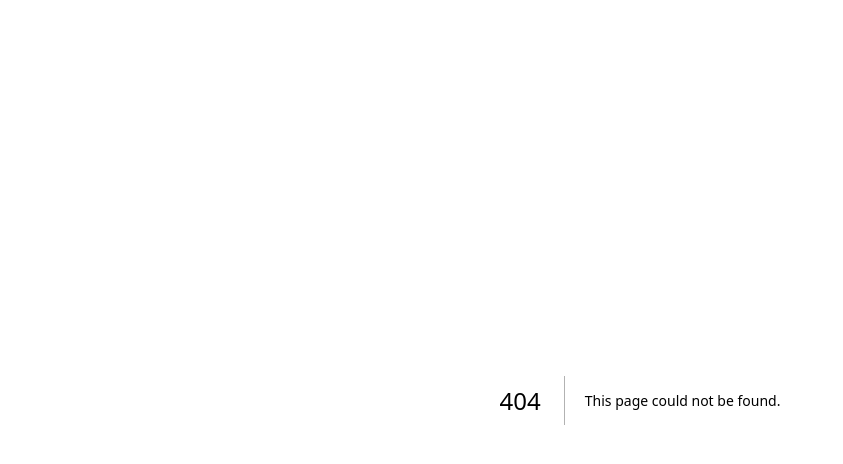
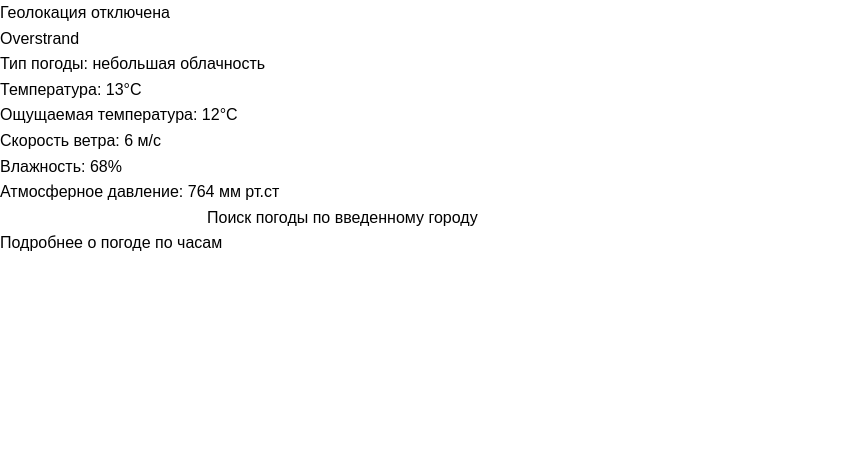
Before and after one commit to Matuxa1503/WeatherApp, a Next.js app: page /RootPage in a window 1280 px wide. Before the commit this address had no page. Shown: the top 464 px of the page, without its empty margins (0-843 px from the left). Built offline with nearby package versions, Linux system fonts and the light colour scheme; no server answers.

Commit message:
rename Geolocation.js in RootPage.js. add utils getLocation.js

```diff
--- a/components/ShowWeatherData.jsx
+++ b/components/ShowWeatherData.jsx
@@ -1,18 +1,18 @@
-const ShowWeatherData = ({ data, namePage }) => {
+const ShowWeatherData = ({ data, pageName }) => {
   const convert = (item) => {
     return Math.round(item);
   };
 
   return (
     <div>
-      <h1>{namePage === 'rootPage' ? data.name : data.dt_txt}</h1>
+      <h1>{pageName === 'rootPage' ? data.name : data.dt_txt}</h1>
       <p>Тип погоды: {data.weather[0].description}</p>
       <p>Температура: {convert(data.main.temp)}°C</p>
       <p>Ощущаемая температура: {convert(data.main.feels_like)}°C</p>
       <p>Скорость ветра: {convert(data.wind.speed)} м/с</p>
       <p>Влажность: {data.main.humidity}%</p>
       <p>Атмосферное давление: {convert(data.main.pressure * 0.750061683)} мм рт.ст</p>
-      {namePage === 'moreInfoPage' && (
+      {pageName === 'moreInfoPage' && (
         <>
           <p>Видимость: {convert(data.visibility)} м</p>
           <p>Вероятность осадков: {data.pop * 100} %</p>
--- a/pages/Geolocation.js
+++ b/pages/RootPage.js
@@ -2,10 +2,11 @@
 import { getWeatherData } from './api/api';
 import Link from 'next/link';
 import ShowWeatherData from '../components/ShowWeatherData';
+import { getLocation } from '../utils/getLocation';
 
-const Geolocation = () => {
+const RootPage = () => {
   const defaultCoords = { latitude: 53.55, longitude: 2.4333 };
-  const [data, setData] = useState({
+  const [dataWeather, setWeather] = useState({
     coord: {
       lon: 2.4333,
       lat: 53.55,
@@ -53,7 +54,7 @@
   });
   const [city, setCity] = useState('');
   const [coords, setCoords] = useState({ latitude: defaultCoords.latitude, longitude: defaultCoords.longitude });
-  const [error, setErrorLocation] = useState('');
+  const [hasError, setHasError] = useState('');
   const [reqError, setReqError] = useState('');
   const [isGpsOn, setGps] = useState(false);
 
@@ -65,32 +66,7 @@
       setReqError(err);
     } else {
       setReqError('');
-      console.log(weatherData);
-      setData(weatherData);
-    }
-  };
-
-  const getLocation = () => {
-    if (navigator !== undefined && navigator.geolocation) {
-      navigator.geolocation.getCurrentPosition(
-        (position) => {
-          setCoords({ latitude: position.coords.latitude, longitude: position.coords.longitude });
-          setReqError('');
-          setGps(true);
-          // вызываем useEffect с getData() когда поменялись координаты и геолокация включена
-        },
-        (err) => {
-          if (err.code === err.PERMISSION_DENIED) {
-            setGps(false);
-            setCoords({ latitude: defaultCoords.latitude, longitude: defaultCoords.longitude });
-            setReqError('');
-            // getData();
-          } else {
-            setErrorLocation(err.message);
-          }
-        },
-        { enableHighAccuracy: false, timeout: 10000, maximumAge: 0 }
-      );
+      setWeather(weatherData);
     }
   };
 
@@ -100,11 +76,11 @@
   };
 
   useEffect(() => {
-    // getLocation();
+    getLocation(defaultCoords, setCoords, setReqError, setGps, setHasError, getData);
 
     return () => {
-      // setData('');
-      setErrorLocation('');
+      // setWeather('');
+      setHasError('');
       setGps(false);
       setReqError('');
     };
@@ -118,21 +94,21 @@
 
   return (
     <>
-      {error ? (
-        <p>Ошибка: err.message</p>
-      ) : data === '' ? (
-        <p>Загрузка данных...</p>
-      ) : (
+      {hasError && <p>Ошибка загрузки</p>}
+      {!hasError && dataWeather === null && <p>Загрузка данных...</p>}
+      {!hasError && dataWeather && (
         <div>
-          <p>Геолокация {isGpsOn ? 'включена' : 'отключена'}</p>
-          <ShowWeatherData data={data} namePage={pageName} />
+          <div>
+            <p>Геолокация {isGpsOn ? 'включена' : 'отключена'}</p>
+            <ShowWeatherData data={dataWeather} pageName={pageName} />
+          </div>
           <div>
             <input type="text" value={city} onChange={(e) => setCity(e.target.value)} />
             <button onClick={getWeatherCity}>Поиск погоды по введенному городу</button>
-            {reqError && <p>Неккоректный запрос города</p>}
+            {reqError && <p>Неккоректный запрос ввода</p>}
           </div>
           <div>
-            <Link href={`/weather/${data.name}?latitude=${coords.latitude}&longitude=${coords.longitude}`}>
+            <Link href={`/weather/${dataWeather.name}?latitude=${coords.latitude}&longitude=${coords.longitude}`}>
               <button>Подробнее о погоде по часам</button>
             </Link>
           </div>
@@ -142,4 +118,4 @@
   );
 };
 
-export default Geolocation;
+export default RootPage;
--- a/pages/index.js
+++ b/pages/index.js
@@ -1,9 +1,9 @@
-import Geolocation from './Geolocation';
+import RootPage from './RootPage';
 
 const App = () => {
   return (
     <>
-      <Geolocation />
+      <RootPage />
     </>
   );
 };
--- a/pages/weather/[city].js
+++ b/pages/weather/[city].js
@@ -62,7 +62,7 @@
     <>
       {hasError && <p>Ошибка загрузки</p>}
       {!hasError && !dataWeather && <p>Загрузка данных...</p>}
-      {!hasError && dataWeather && (
+      {!hasError && dataWeather === null && (
         <div>
           <CityWeatherInfo cityInfo={dataWeather.infoCity} />
           <div>
@@ -73,7 +73,7 @@
                 <p>Данные на сегодня:</p>
                 {dataWeather.today.map((item, index) => (
                   <div key={index}>
-                    <ShowWeatherData data={item} namePage={pageName} />
+                    <ShowWeatherData data={item} pageName={pageName} />
                   </div>
                 ))}
               </div>
@@ -81,7 +81,7 @@
           </div>
           <div>
             <p>Данные на завтрашний день:</p>
-            <ShowWeatherData data={dataWeather.tomorrow} namePage={pageName} />
+            <ShowWeatherData data={dataWeather.tomorrow} pageName={pageName} />
           </div>
         </div>
       )}
--- /dev/null
+++ b/utils/getLocation.js
@@ -0,0 +1,23 @@
+export const getLocation = (defaultCoords, setCoords, setReqError, setGps, setHasError, getData) => {
+  if (navigator !== undefined && navigator.geolocation) {
+    navigator.geolocation.getCurrentPosition(
+      (position) => {
+        setCoords({ latitude: position.coords.latitude, longitude: position.coords.longitude });
+        setReqError('');
+        setGps(true);
+        // вызываем useEffect с getData() когда поменялись координаты и геолокация включена
+      },
+      (err) => {
+        if (err.code === err.PERMISSION_DENIED) {
+          setGps(false);
+          setCoords({ latitude: defaultCoords.latitude, longitude: defaultCoords.longitude });
+          setReqError('');
+          // getData();
+        } else {
+          setHasError(err.message);
+        }
+      },
+      { enableHighAccuracy: false, timeout: 10000, maximumAge: 0 }
+    );
+  }
+};
```
